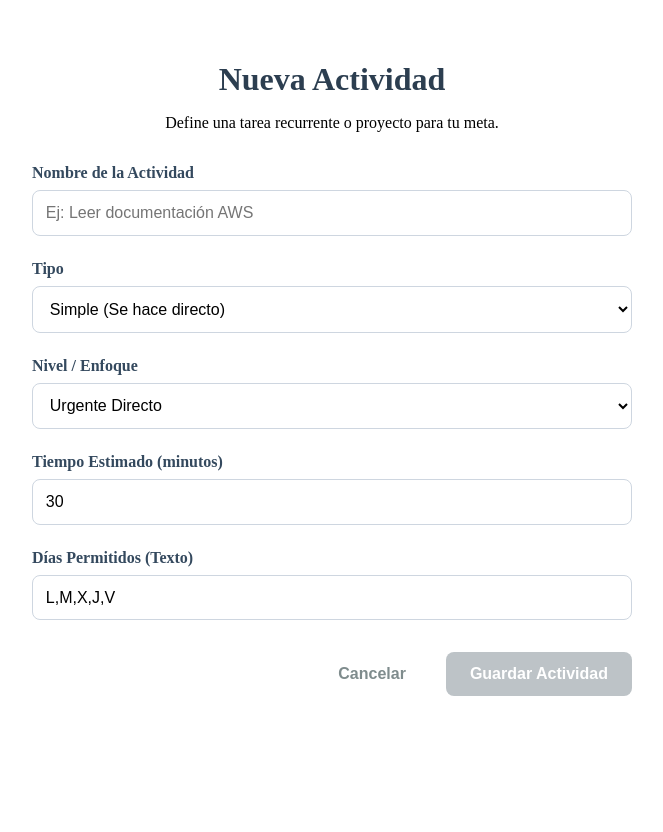
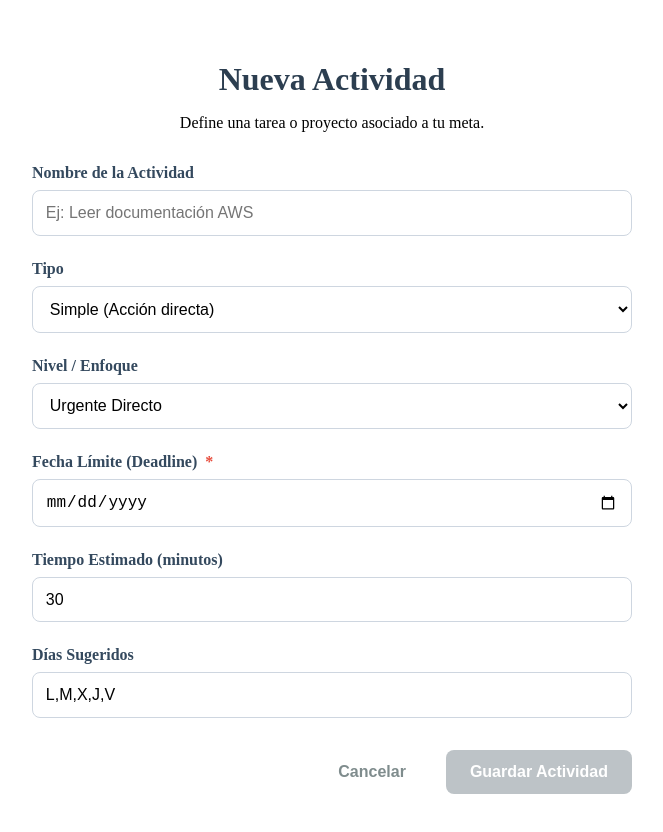
Before and after one commit to Giozar/time-planner-app, an Angular app in the folder timer-planner-frontend/: page /goals/1/activities/new in a window 1280 px wide. Shown: the whole page, without its empty margins (308-971 px from the left). Before the commit the page ends 800 px from the top, so only its background shows below. Built offline with nearby package versions, Linux system fonts and the light colour scheme.

Commit message:
fix(timer-planner-frontend): correct composite activity creation

```diff
--- a/timer-planner-frontend/src/app/core/models/activity.model.ts
+++ b/timer-planner-frontend/src/app/core/models/activity.model.ts
@@ -9,8 +9,8 @@ export interface Activity {
   title: string;
   level: ActivityLevel;
   type: ActivityType;
-  deadline?: Date;
-  totalTimeRequiredMin: number;
+  deadline: string;
+  totalTimeRequiredMin?: number;
   allowedDays: string;
   status: ActivityStatus;
 }
--- a/timer-planner-frontend/src/app/features/activities/activity-form/activity-form.component.css
+++ b/timer-planner-frontend/src/app/features/activities/activity-form/activity-form.component.css
@@ -94,3 +94,31 @@ button {
   background: #bdc3c7;
   cursor: not-allowed;
 }
+
+/* ... estilos previos ... */
+
+.required {
+  color: #e74c3c;
+  margin-left: 4px;
+}
+
+.info-text p {
+  margin: 0;
+  padding: 0.8rem;
+  background-color: #f8f9fa;
+  border: 1px dashed #bdc3c7;
+  border-radius: 8px;
+  color: #7f8c8d;
+  font-size: 0.85rem;
+  line-height: 1.4;
+}
+
+/* Animación suave al cambiar tipo */
+.fade-in {
+  animation: fadeIn 0.3s ease-in;
+}
+
+@keyframes fadeIn {
+  from { opacity: 0; transform: translateY(-5px); }
+  to { opacity: 1; transform: translateY(0); }
+}
--- a/timer-planner-frontend/src/app/features/activities/activity-form/activity-form.component.html
+++ b/timer-planner-frontend/src/app/features/activities/activity-form/activity-form.component.html
@@ -1,22 +1,27 @@
 <div class="form-container">
   <header>
     <h1>Nueva Actividad</h1>
-    <p>Define una tarea recurrente o proyecto para tu meta.</p>
+    <p>Define una tarea o proyecto asociado a tu meta.</p>
   </header>
 
   <form [formGroup]="activityForm" (ngSubmit)="onSubmit()">
 
     <div class="form-group">
       <label for="title">Nombre de la Actividad</label>
-      <input id="title" type="text" formControlName="title" placeholder="Ej: Leer documentación AWS">
+      <input
+        id="title"
+        type="text"
+        formControlName="title"
+        placeholder="Ej: Leer documentación AWS"
+      >
     </div>
 
     <div class="row">
       <div class="form-group half">
         <label for="type">Tipo</label>
         <select id="type" formControlName="type">
-          <option value="simple">Simple (Se hace directo)</option>
-          <option value="compuesta">Compuesta (Requiere sub-pasos)</option>
+          <option value="simple">Simple (Acción directa)</option>
+          <option value="compuesta">Compuesta (Proyecto / Múltiples pasos)</option>
         </select>
       </div>
 
@@ -24,19 +29,42 @@
         <label for="level">Nivel / Enfoque</label>
         <select id="level" formControlName="level">
           <option value="urgente_directo">Urgente Directo</option>
+          <option value="urgente_sistemico">Urgente Sistémico</option>
           <option value="progreso">Progreso (Avance)</option>
           <option value="sistema">Sistema (Mantenimiento)</option>
+          <option value="creativa">Creativa</option>
         </select>
       </div>
     </div>
 
-    <div class="form-group">
-      <label for="time">Tiempo Estimado (minutos)</label>
-      <input id="time" type="number" formControlName="timeRequired">
+    <div class="row">
+
+      <div class="form-group half">
+        <label for="deadline">Fecha Límite (Deadline) <span class="required">*</span></label>
+        <input
+          id="deadline"
+          type="date"
+          formControlName="deadline"
+          [min]="minDate"
+        >
+      </div>
+
+      @if (!isComposite) {
+        <div class="form-group half fade-in">
+          <label for="time">Tiempo Estimado (minutos)</label>
+          <input id="time" type="number" formControlName="timeRequired">
+        </div>
+      } @else {
+        <div class="form-group half fade-in info-text">
+          <label>Duración</label>
+          <p>La duración se calculará sumando las subactividades que definas después.</p>
+        </div>
+      }
+
     </div>
 
     <div class="form-group">
-      <label for="days">Días Permitidos (Texto)</label>
+      <label for="days">Días Sugeridos</label>
       <input id="days" type="text" formControlName="days" placeholder="Ej: L,M,V o Todos los días">
     </div>
 
--- a/timer-planner-frontend/src/app/features/activities/activity-form/activity-form.component.ts
+++ b/timer-planner-frontend/src/app/features/activities/activity-form/activity-form.component.ts
@@ -1,9 +1,10 @@
-import { Component, inject, OnInit } from '@angular/core';
+import { Component, inject, OnInit, OnDestroy } from '@angular/core';
 import { CommonModule } from '@angular/common';
 import { ReactiveFormsModule, FormBuilder, Validators } from '@angular/forms';
 import { ActivatedRoute, Router } from '@angular/router';
 import { PlannerService } from '../../../core/services/planner.service';
 import { Activity } from '../../../core/models/activity.model';
+import { Subscription } from 'rxjs';
 
 @Component({
   selector: 'app-activity-form',
@@ -12,28 +13,67 @@ import { Activity } from '../../../core/models/activity.model';
   templateUrl: './activity-form.component.html',
   styleUrl: './activity-form.component.css'
 })
-export class ActivityFormComponent implements OnInit {
+export class ActivityFormComponent implements OnInit, OnDestroy {
   private fb = inject(FormBuilder);
   private plannerService = inject(PlannerService);
   private route = inject(ActivatedRoute);
   private router = inject(Router);
 
+  private typeSub?: Subscription;
+
   goalId: string | null = null;
 
+  // Fecha mínima para el input date (hoy)
+  minDate = new Date().toISOString().split('T')[0];
+
   activityForm = this.fb.group({
-    title: ['', [Validators.required]],
+    title: ['', [Validators.required, Validators.minLength(3)]],
     type: ['simple', Validators.required],
     level: ['urgente_directo', Validators.required],
+    // Validamos el Deadline obligatorio
+    deadline: ['', Validators.required],
+    // Tiempo inicia requerido porque el tipo por defecto es 'simple'
     timeRequired: [30, [Validators.required, Validators.min(1)]],
-    days: ['L,M,X,J,V', Validators.required] // Por defecto lun-vie
+    days: ['L,M,X,J,V', Validators.required]
   });
 
+  // Getter para usar en el HTML fácilmente
+  get isComposite() {
+    return this.activityForm.get('type')?.value === 'compuesta';
+  }
+
   ngOnInit() {
-    // Obtenemos el ID de la meta desde la URL padre
     this.goalId = this.route.snapshot.paramMap.get('id');
     if (!this.goalId) {
       this.router.navigate(['/goals']);
+      return;
     }
+
+    // --- LÓGICA CONDICIONAL ---
+    // Escuchamos cambios en el tipo de actividad
+    this.typeSub = this.activityForm.get('type')?.valueChanges.subscribe(value => {
+      const timeControl = this.activityForm.get('timeRequired');
+
+      if (value === 'compuesta') {
+        // Si es compuesta, el tiempo no aplica
+        timeControl?.disable();
+        timeControl?.clearValidators();
+        timeControl?.setValue(null); // Opcional: limpiar valor
+      } else {
+        // Si es simple, el tiempo es obligatorio
+        timeControl?.enable();
+        timeControl?.setValidators([Validators.required, Validators.min(1)]);
+        timeControl?.setValue(30); // Restaurar un valor por defecto
+      }
+
+      // Actualizar estado del formulario
+      timeControl?.updateValueAndValidity();
+    });
+  }
+
+  ngOnDestroy() {
+    // Buena práctica: desuscribirse para evitar memory leaks
+    this.typeSub?.unsubscribe();
   }
 
   onSubmit() {
@@ -42,18 +82,18 @@ export class ActivityFormComponent implements OnInit {
 
       const newActivity: Activity = {
         id: crypto.randomUUID(),
-        goalId: this.goalId, // ¡Vinculación Clave!
+        goalId: this.goalId,
         title: formValue.title!,
         type: formValue.type as any,
         level: formValue.level as any,
-        totalTimeRequiredMin: formValue.timeRequired!,
+        deadline: formValue.deadline!, // Ahora es obligatorio
+        // Si está deshabilitado (compuesta), timeRequired será undefined, lo cual es correcto
+        totalTimeRequiredMin: formValue.timeRequired || 0,
         allowedDays: formValue.days!,
         status: 'pendiente'
       };
 
       this.plannerService.addActivity(newActivity);
-
-      // Regresar al detalle de la meta
       this.router.navigate(['/goals', this.goalId]);
     }
   }
```
